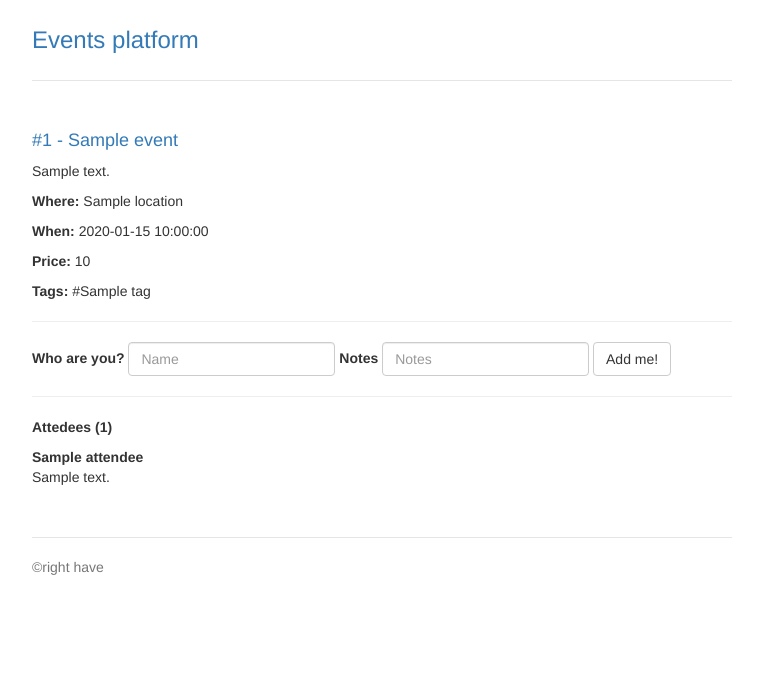
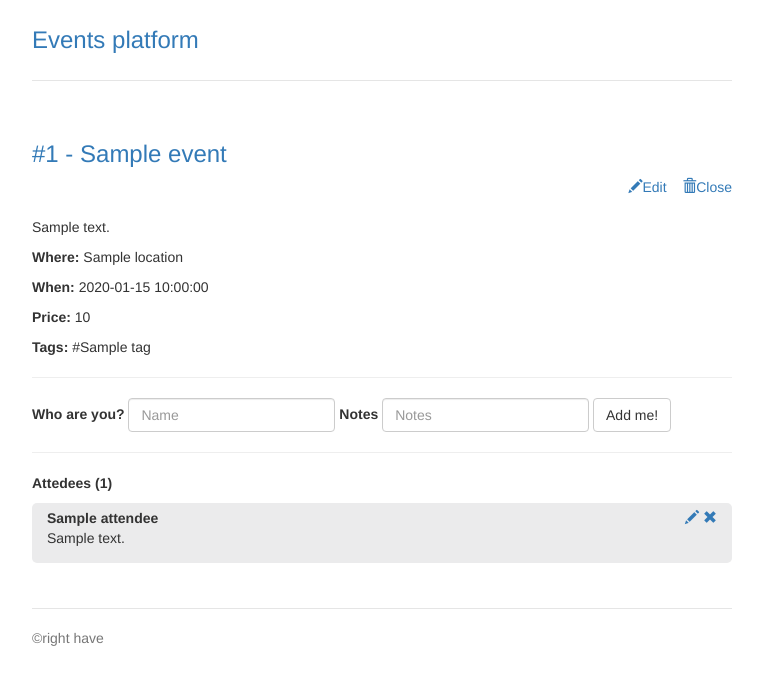
Before and after one commit to nesterione/event-bot, a Flask app: template web-client/app/templates/event.html in a window 1280 px wide. Shown: the top 685 px of the page, without its empty margins (258-1021 px from the left). Run offline with Flask 2, Linux system fonts and the light colour scheme; the template is opened without the code that fills it: most values are stand-ins (such as "Sample title", 1, 10 or a date in 2020); some libraries are stand-ins or nearby versions.

Commit message:
Implemented closing events

```diff
--- a/web-client/app/static/style.css
+++ b/web-client/app/static/style.css
@@ -59,6 +59,19 @@ body {
   margin-top: 28px;
 }
 
+.attendee:nth-child(even) {
+  background-color: #EBEBEC;
+  padding:5px 0;
+  margin: 5px 0;
+  border-radius:5px;
+}
+.attendee:nth-child(odd) {
+  background-color: #FFF;
+  padding:5px 0;
+  margin: 5px 0;
+  border-radius:5px;
+}
+
 /* Responsive: Portrait tablets and up */
 @media screen and (min-width: 768px) {
   /* Remove the padding we set earlier */
--- a/web-client/app/templates/event.html
+++ b/web-client/app/templates/event.html
@@ -1,9 +1,19 @@
 {% extends "base.html" %}
 {% block content %}
 
+
 <div class="row marketing">
     <div>
-        <h4><a href="/event/{{event._id}}">#{{event._id}} - {{event.title}} </a></h4>
+        <div id="messages"></div>
+        <h3><a href="/event/{{event._id}}">#{{event._id}} - {{event.title}} </a></h3>
+
+        <div class="text-right">
+            <a href="/event/{{event._id}}/edit"><span class="glyphicon glyphicon-pencil" aria-hidden="true"></span>Edit</a>
+            &nbsp;&nbsp;
+            <a href="javascript:closeEvent();"><span class="glyphicon glyphicon-trash"
+                                                     aria-hidden="true"></span>Close</a>
+        </div>
+        <div id="_id" style="visibility:hidden">{{event._id}}</div>
         <p>{{event.description}}</p>
         <p><b>Where: </b> {{event.location}}</p>
         <p><b>When: </b> {{event.date}}</p>
@@ -30,14 +40,35 @@
         <hr>
         <p><b>Attedees ({{event.count}})</b></p>
         {% for attendee in event.attendees%}
-        <div>
-            <div>
+
+        <div class="row attendee">
+            <div class="col-md-10">
                 <b>{{attendee.name}}</b>
                 <p>{{attendee.notes}}</p>
             </div>
+            <div class="col-md-2 text-right">
+                <a href="#"><span class="glyphicon glyphicon-pencil" aria-hidden="true"></span></a>
+                <a href="#"><span class="glyphicon glyphicon-remove" aria-hidden="true"></span></a>
+            </div>
         </div>
         {% endfor %}
+
     </div>
 </div>
 
+<script>
+    function closeEvent(ev) {
+
+     var eventId = $('#_id').text();
+
+     $.post("/event/"+eventId+"/delete").done(function() {
+        $('#messages').append( '<div class="alert alert-danger" role="alert">This event was closed!</div>' );
+       }).fail(function() {
+        alert( "error" );
+       });
+     }
+
+</script>
+<!--$('#messages')-->
+
 {% endblock %}
```
Also changed, not shown: web-client/app/templates/edit_event.html (+22 -16 lines), web-client/app/views.py (+22 -1 lines).
